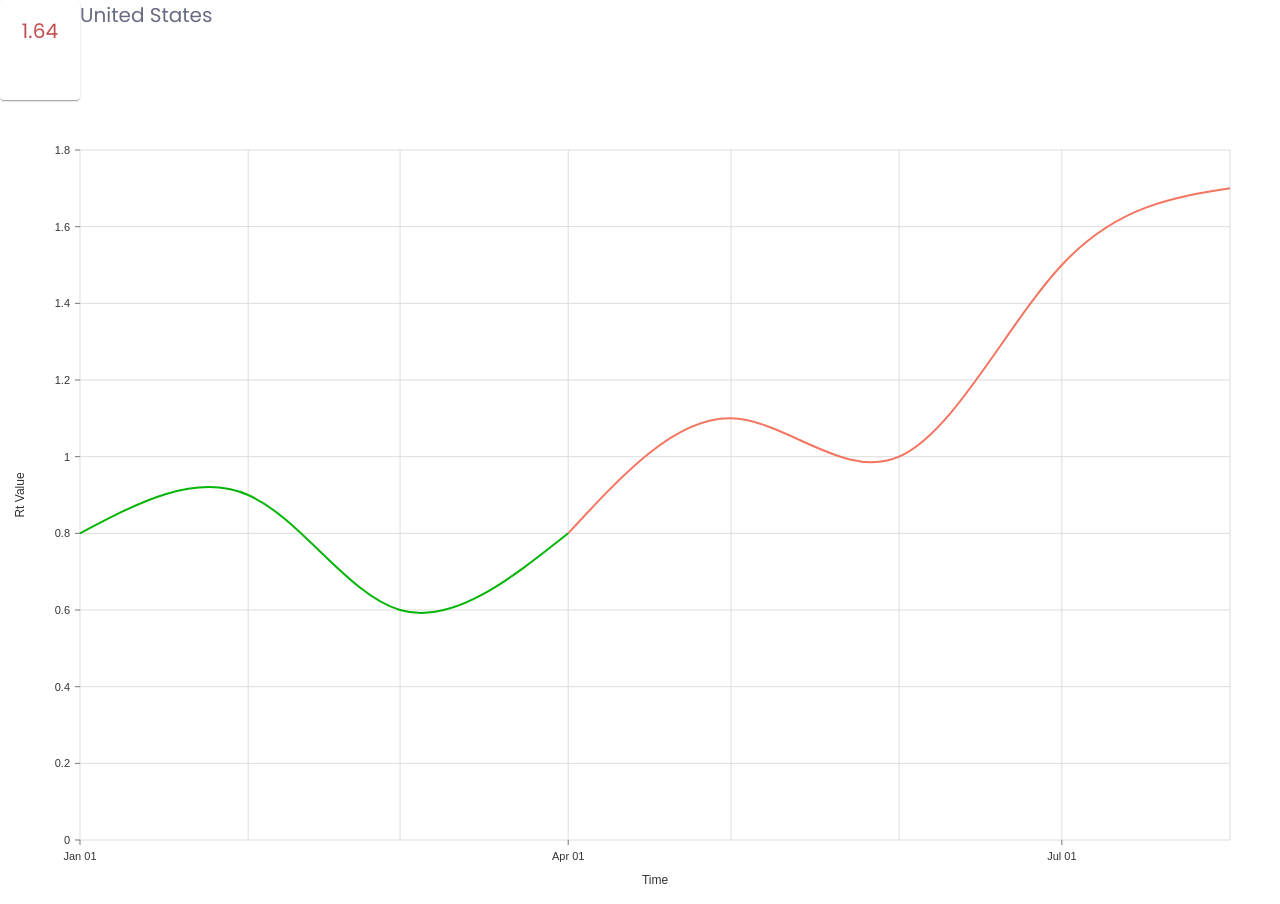
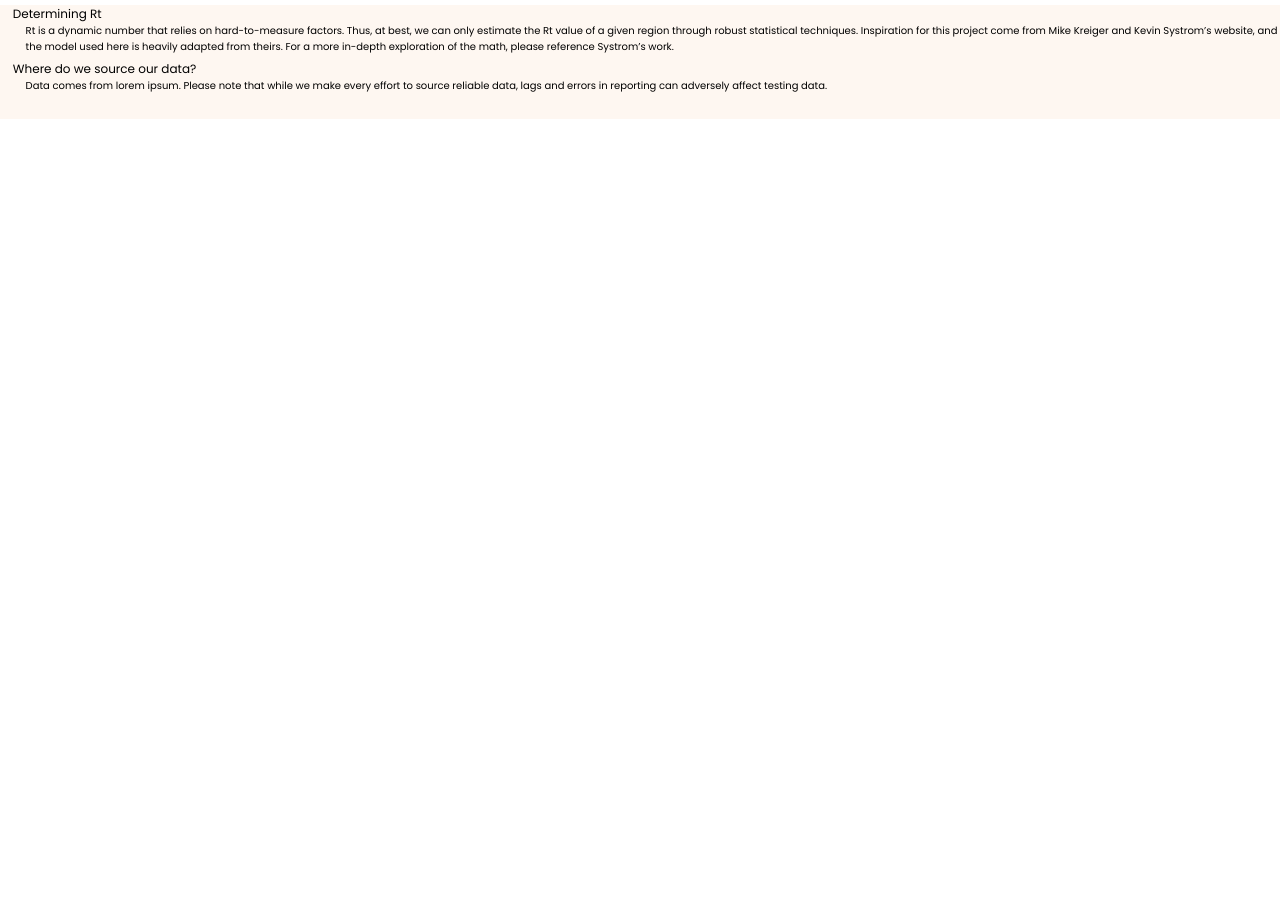
Before and after one commit to yodashiv/worldrtFrontend, a React (Create React App) app: page / in a window 1280 px wide. After the commit the page ends 805 px from the top, so only its background shows below. Built offline with nearby package versions, Linux system fonts and the light colour scheme.

Commit message:
mvp of footnote

```diff
--- a/src/App.css
+++ /dev/null
@@ -1,38 +0,0 @@
-.App {
-  text-align: center;
-}
-
-.App-logo {
-  height: 40vmin;
-  pointer-events: none;
-}
-
-@media (prefers-reduced-motion: no-preference) {
-  .App-logo {
-    animation: App-logo-spin infinite 20s linear;
-  }
-}
-
-.App-header {
-  background-color: #282c34;
-  min-height: 100vh;
-  display: flex;
-  flex-direction: column;
-  align-items: center;
-  justify-content: center;
-  font-size: calc(10px + 2vmin);
-  color: white;
-}
-
-.App-link {
-  color: #61dafb;
-}
-
-@keyframes App-logo-spin {
-  from {
-    transform: rotate(0deg);
-  }
-  to {
-    transform: rotate(360deg);
-  }
-}
--- a/src/App.js
+++ b/src/App.js
@@ -1,24 +1,15 @@
 import React, {useState} from 'react';
-import './App.css';
-import RtScatter from "./RtScatter";
-import RtMap from "./components/RtMap";
-import ReactTooltip from "react-tooltip";
-import NavBar from "./components/NavBar";
-import RtDescriptionCard from "./components/RtDescriptionCard";
-import AlternativeSearchBar from "./components/AlternativeSearchBar";
-import SearchBar from "./components/SearchBar";
-import RtChart from "./components/RtChart";
 import ChartCard from "./components/ChartCard";
+import Footnote from "./components/Footnote";
 
 
 function App() {
-  const [content, setContent] = useState("");
   return (
       // <div>
       //   <RtMap setTooltipContent={setContent} />
       //   <ReactTooltip>{content}</ReactTooltip>
       // </div>
-      <ChartCard/>
+      <Footnote/>
       // <SearchBar/>
   );
 }
--- a/src/components/ChartCard.js
+++ b/src/components/ChartCard.js
@@ -11,15 +11,10 @@ const styles = {
     },
     countryText: {
         fontFamily: "Poppins, Roboto, sansSerif",
-        fontSize: "20px",
+        fontSize: "1.5em",
         color: "#686B84",
         margin: "0 0 0 0",
-    },
-    rtValueText: {
-        fontFamily: "Poppins, Roboto, sansSerif",
-        fontSize: "20px",
-        color: (value >= 1) ? "#c24c4e" : "#5edb69",
-        margin: "0 0 0 0",
+        justifySelf: "center"
     },
     textContainer: {
         display: "flex",
@@ -27,13 +22,12 @@ const styles = {
     }
 };
 
-const ChartCard = () => {
+const ChartCard = ({rtValue, country}) => {
     return (
         <div style={styles.wholeChartContainer}>
             <div style={styles.textContainer}>
-                {/*<p style={styles.rtValueText}> 1.64 </p>*/}
-                <RtValueDisplay rtValue={1.64}/>
-                <p style={styles.countryText}> United States</p>
+                <RtValueDisplay rtValue={rtValue}/>
+                <p style={styles.countryText}> {country} </p>
             </div>
             <RtChart/>
         </div>
--- /dev/null
+++ b/src/components/Footnote.js
@@ -0,0 +1,50 @@
+import React from "react";
+import { makeStyles } from '@material-ui/core/styles';
+
+const useStyles = makeStyles({
+    footNoteContainer: {
+        backgroundColor: "#FEF7F1",
+        paddingBottom: "2%",
+    },
+    titleText: {
+        fontSize: "0.6em",
+        fontFamily: "Poppins, Roboto, sansSerif",
+        fontWeight: 300,
+        marginBottom: "0px",
+        marginTop: "0.4em",
+        marginLeft: "1%",
+    },
+    explainerText: {
+        fontSize:"0.5em",
+        fontFamily: "Poppins, Roboto, sansSerif",
+        marginBlockStart: "0",
+        marginBlockEnd: "0",
+        marginLeft: "2%",
+    }
+});
+
+const Footnote = () => {
+    const classes = useStyles();
+
+    return (
+        <div className={classes.footNoteContainer}>
+            <h5 className={classes.titleText}> Determining Rt</h5>
+            <p className={classes.explainerText}>
+                Rt is a dynamic number that relies on hard-to-measure factors.
+                Thus, at best, we can only estimate the Rt value of a given region
+                through robust statistical techniques. Inspiration for this project
+                come from Mike Kreiger and Kevin Systrom’s website, and the model used
+                here is heavily adapted from theirs. For a more in-depth exploration
+                of the math, please reference Systrom’s work.
+            </p>
+            <h5 className={classes.titleText}> Where do we source our data?</h5>
+            <p className={classes.explainerText}>
+                Data comes from lorem ipsum. Please note that while we make every
+                effort to source reliable data, lags and errors in reporting can
+                adversely affect testing data.
+            </p>
+        </div>
+    );
+};
+
+export default Footnote;
--- a/src/components/RtValueDisplay.js
+++ b/src/components/RtValueDisplay.js
@@ -12,10 +12,11 @@ let value = 1.64;
 const useStyles = makeStyles({
     root: {
         width: 80,
-        height: 100,
+        height: 60,
+        marginRight: "2%",
     },
-    title: {
-        fontSize: 20,
+    rtValueText: {
+        fontSize: "1em",
         textAlign: "center",
         fontFamily: "Poppins, Roboto, sansSerif",
         color: (value >= 1) ? "#c24c4e" : "#5edb69",
@@ -28,7 +29,7 @@ export default function RtValueDisplay({rtValue}) {
     return (
         <Card className={classes.root}>
             <CardContent>
-                <Typography className={classes.title}>
+                <Typography className={classes.rtValueText}>
                     {rtValue}
                 </Typography>
             </CardContent>
--- a/src/index.css
+++ b/src/index.css
@@ -5,6 +5,7 @@ body {
     sans-serif;
   -webkit-font-smoothing: antialiased;
   -moz-osx-font-smoothing: grayscale;
+  font-size: 20px;
 }
 
 code {
```
Also changed, not shown: src/pages/Home.js (added), 1 other file (tests, documents, lock files or other folders).
